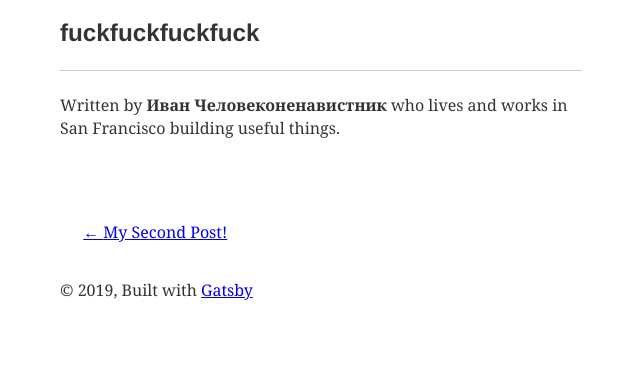
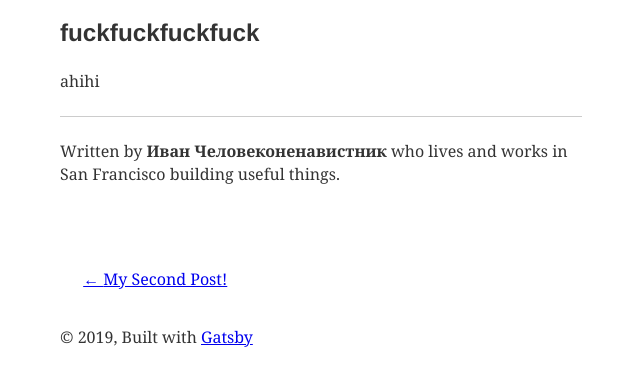
Before and after one commit to hungphongbk/myownheaven, a Gatsby site: page /2019-04-01-foo/ in a window 1280 px wide. Shown: the part 143-528 px from the top of the page, without its empty margins (319-959 px from the left). Built offline with nearby package versions, Linux system fonts and the light colour scheme; Gatsby itself is replaced by a stand-in of ours; some packages are replaced by stand-ins of ours.

Commit message:
Update Blog “2019-04-01-foo”

```diff
--- a/content/blog/2019-04-01-foo.md
+++ b/content/blog/2019-04-01-foo.md
@@ -4,3 +4,4 @@ date: 2019-04-01T07:04:39.975Z
 description: bar
 ---
 ## fuckfuckfuckfuck
+ahihi
```
